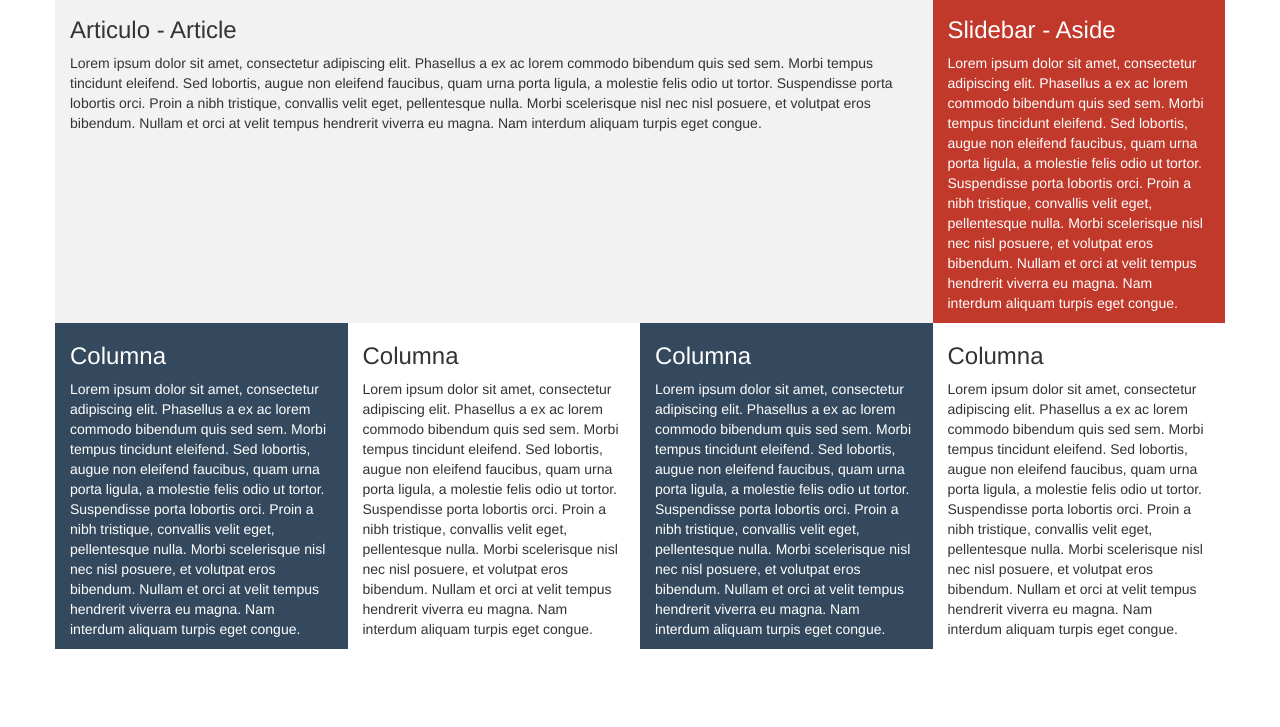
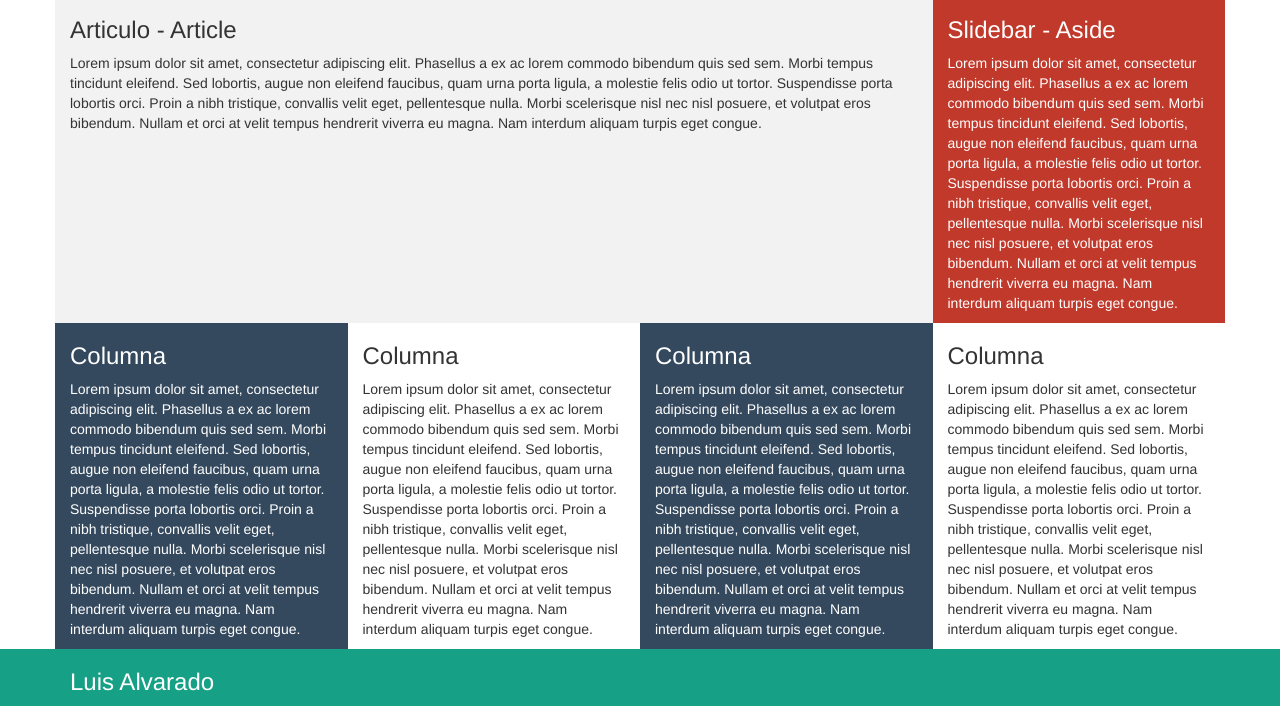
Before and after one commit to LuisAlvaradoB/ProyectoBootstrap, a plain HTML site: page grid/index.html in a window 1280 px wide. Shown: the part 73-800 px from the top of the page. Drawn offline with nearby package versions, Linux system fonts and the light colour scheme; files that its build step writes are made by us from their sources.

Commit message:
Se añade footer
 	modified:   grid/index.html

```diff
--- a/grid/index.html
+++ b/grid/index.html
@@ -108,14 +108,13 @@
 
         </div>
 
-
       </div>
 
-
-
-
-
-
+    <footer>
+      <div class="container">
+        <h3>Luis Alvarado</h3>
+      </div>
+    </footer>
 
 
     <!-- Script para llamar a JQuery -->
```
